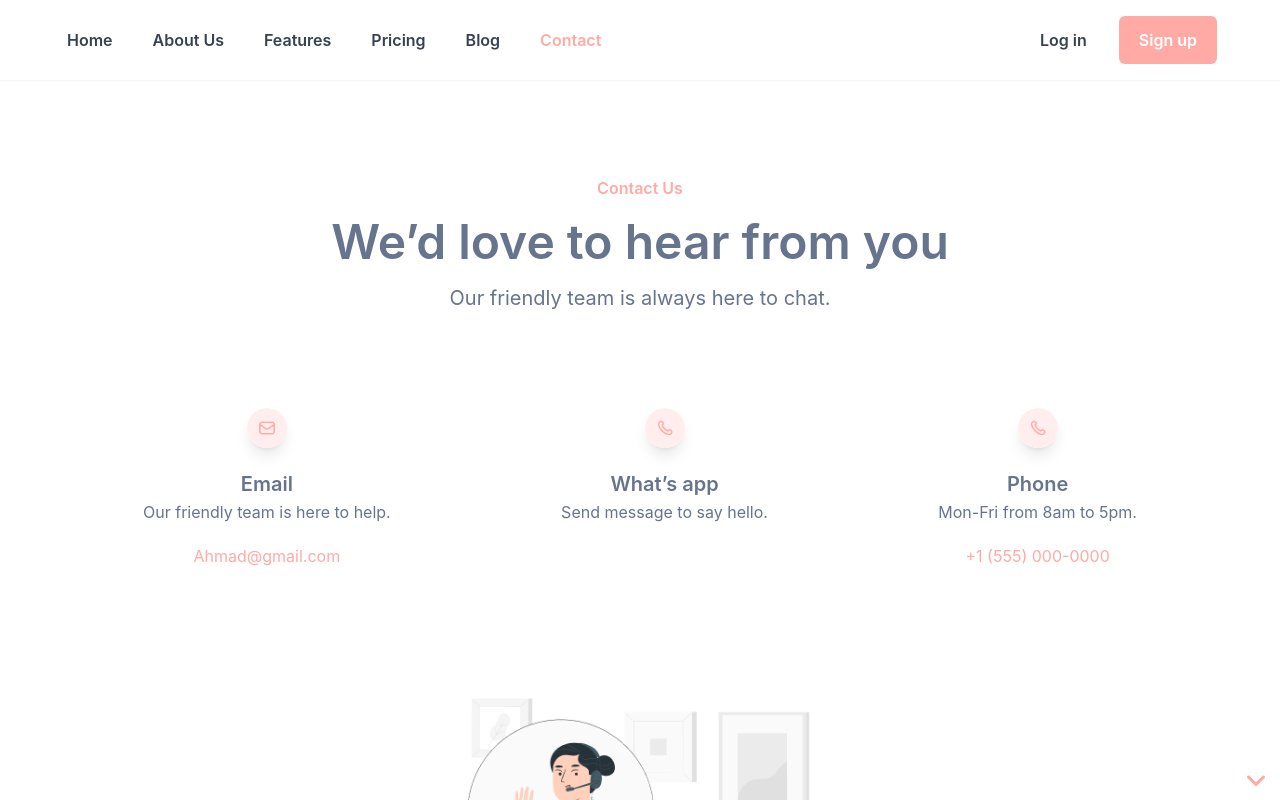
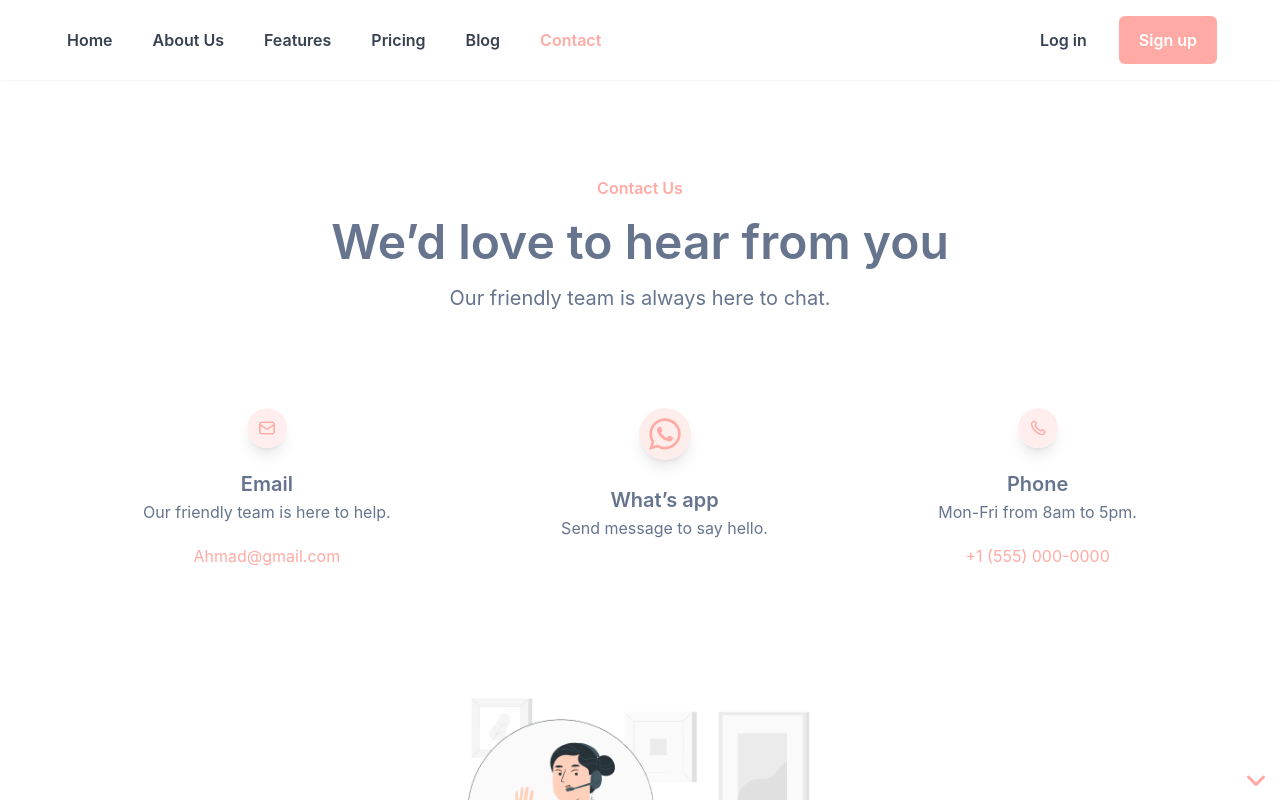
Before and after one commit to babulakterfsd/beautycutie, a Next.js app: page /contact in a window 1280 px wide. Shown: the top 800 px of the page. Built offline with nearby package versions, Linux system fonts and the light colour scheme.

Commit message:
whatsapp icon updated

```diff
--- a/src/components/Contact.client.tsx
+++ b/src/components/Contact.client.tsx
@@ -1,3 +1,5 @@
+import { faWhatsapp } from '@fortawesome/free-brands-svg-icons';
+import { FontAwesomeIcon } from '@fortawesome/react-fontawesome';
 import Image from 'next/image';
 import Link from 'next/link';
 import Phone from '../../public/assets/images/contactphone.png';
@@ -66,12 +68,10 @@ const Contact = () => {
                 </Link>
               </div>
               <div data-aos="fade-up" data-aos-duration="1500">
-                <Image
-                  src={Phone}
-                  alt="phone"
-                  width={40}
-                  height={40}
-                  className="object-contain text-center mx-auto mb-4 lg:mb-5 shadow-lg rounded-full"
+                <FontAwesomeIcon
+                  icon={faWhatsapp}
+                  style={{ color: 'rgba(255, 170, 165, 1)' }}
+                  className=" object-contain text-center mx-auto mb-4 lg:mb-5 shadow-lg rounded-full bg-[#feeeeb] p-2 h-9 w-9"
                 />
                 <h5 className="text-xl leading-8 font-semibold text-cyan font-inter">
                   What’s app
--- a/src/styles/globals.css
+++ b/src/styles/globals.css
@@ -121,7 +121,6 @@ body {
   }
 }
 
-
 /* scroll to top */
 
 @font-face {
@@ -129,7 +128,6 @@ body {
   src: url('../../public/assets/fonts/fa/fa-solid-900.ttf') format('truetype'),
     url('../../public/assets/fonts/fa/fa-solid-900.woff2') format('woff2');
 }
-
 
 .scrollToTop {
   position: relative;
```
